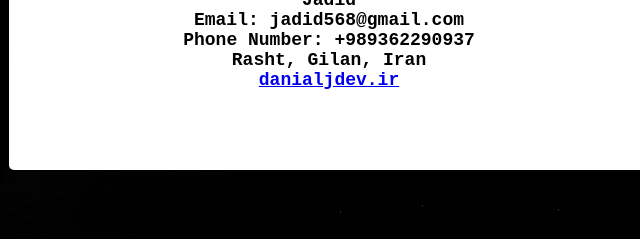
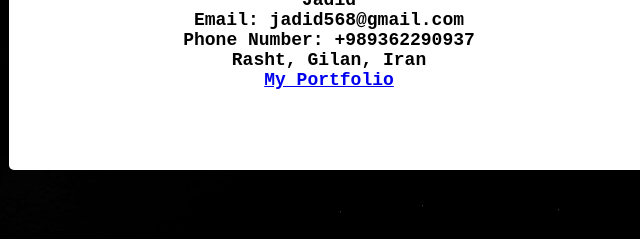
Before and after one commit to DanialJ-Dev/celestialbirths, a plain HTML site: page discover.html in a window 1280 px wide. Both pictures are taken after a click on the link "About us". Shown: the part 385-624 px from the top of the page, 311-951 px from the left. Drawn offline with nearby package versions, Linux system fonts and the light colour scheme.

Commit message:
Update discover.html

```diff
--- a/discover.html
+++ b/discover.html
@@ -60,7 +60,7 @@
         <p>Email: jadid568@gmail.com</p>
         <p>Phone Number: +989362290937</p>
         <p>Rasht, Gilan, Iran</p>
-        <a href="http://danialjdev.iapp.ir">danialjdev.ir</a>
+        <a href="https://danialj-dev.github.io/portfolio/">My Portfolio</a>
       </div>
     </div>
 
```
